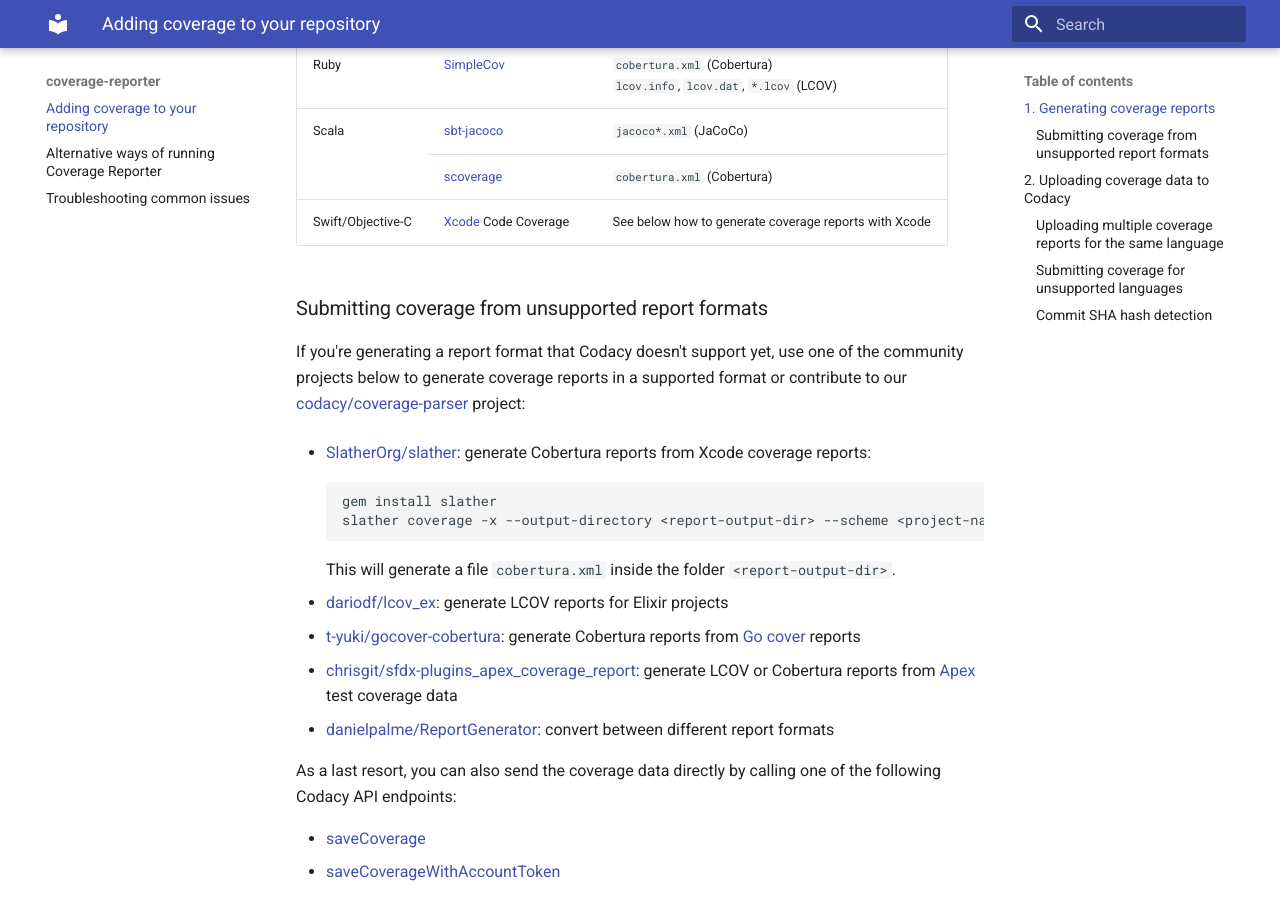
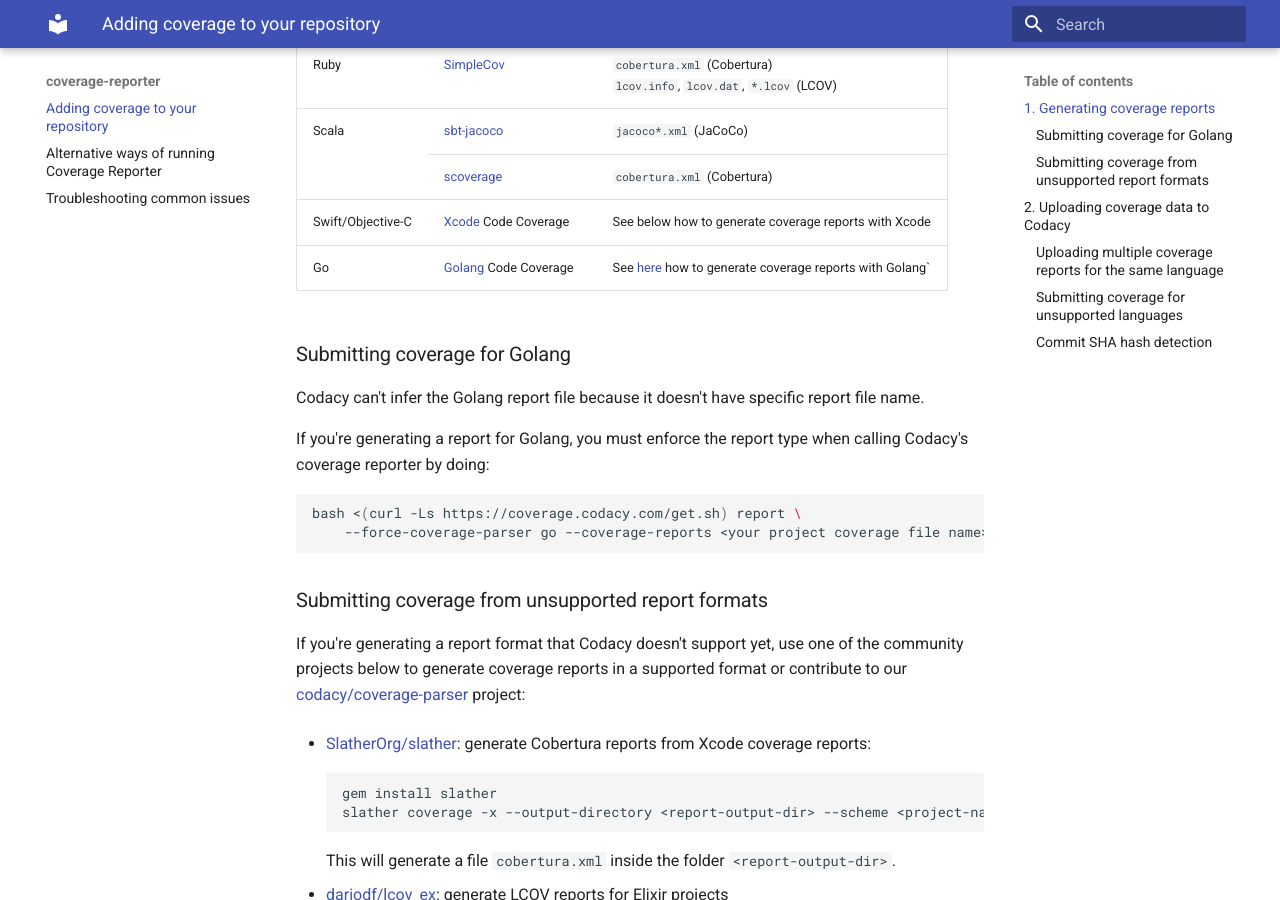
Before and after one commit to codacy/codacy-coverage-reporter, an MkDocs documentation site: the page built from docs/index.md, in a window 1280 px wide and 900 px high, scrolled down 1234 px. Built offline with MkDocs 1.6.1 and Material for MkDocs 9.7.7, drawn with Linux system fonts in a browser that asks for light colours.

Commit message:
docs: Update list of languages supported on documentation

````diff
--- a/docs/index.md
+++ b/docs/index.md
@@ -89,8 +89,24 @@
     <td><a href="https://developer.apple.com/library/archive/documentation/DeveloperTools/Conceptual/testing_with_xcode/chapters/07-code_coverage.html">Xcode</a> Code Coverage</td>
     <td>See below how to generate coverage reports with Xcode</td>
 </tr>
+<tr>
+    <td>Go</td>
+    <td><a href="https://blog.golang.org/cover">Golang</a> Code Coverage</td>
+    <td>See <a href="#submitting-coverage-for-golang">here</a> how to generate coverage reports with Golang`</td>
+</tr>
 </tbody>
 </table>
+
+### Submitting coverage for Golang
+
+Codacy can't infer the Golang report file because it doesn't have specific report file name.
+
+If you're generating a report for Golang, you must enforce the report type when calling Codacy's coverage reporter by doing:
+
+```bash
+bash <(curl -Ls https://coverage.codacy.com/get.sh) report \
+    --force-coverage-parser go --coverage-reports <your project coverage file name>
+```
 
 ### Submitting coverage from unsupported report formats
 
````
